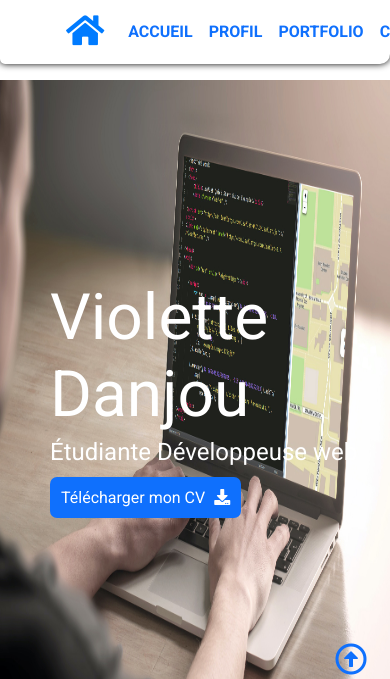
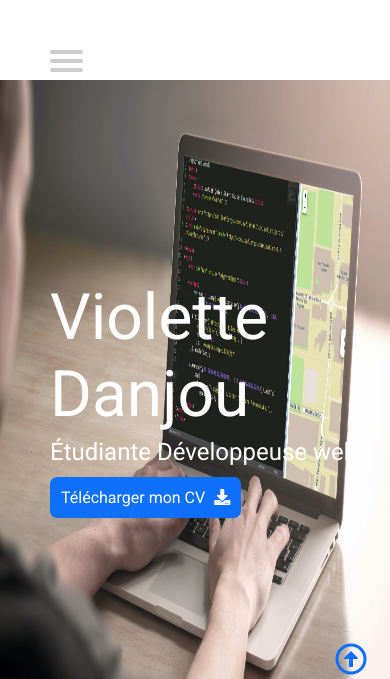
Before and after one commit to violettedanjou/Site_personnel, a PHP site: page / in a window 390 px wide. Shown: the top 679 px of the page. Run offline with PHP 8.4, Linux system fonts and the light colour scheme; some libraries are stand-ins or nearby versions.

Commit message:
Menu hamburger

```diff
--- a/app/public/style.css
+++ b/app/public/style.css
@@ -11,33 +11,119 @@ section
 header
 {
 	position: fixed;
-	height: auto;
 	top: 0;
 	right: 0;
 	left: 0;
 	background-color: #ffffff;
-	box-shadow: 0px 0px 7px #000000;
-	border-radius: 0px 0px 10px 5px;
 	z-index: 500;
 }
-.fa-home
+
+/* Menu hamburger */
+#menuToggle
 {
-	margin-left: 50px;
-	font-size: 1.7em;
+  display: block;
+  position: relative;
+  top: 50px;
+  left: 50px;
+
+  z-index: 1;
+
+  -webkit-user-select: none;
+  user-select: none;
 }
-.navbar.navbar-expand
+#menuToggle a
 {
-	display: flex;
-	justify-content: space-between;
+  text-decoration: none;
+  color: #232323;
+  transition: color 0.3s ease;
 }
-.navbar-nav
+#menuToggle a:hover
 {
-	font-weight: bold;
+  color: tomato;
 }
-.nav-link
+#menuToggle input
 {
-	color: #0f70fd;
+  display: block;
+  width: 40px;
+  height: 32px;
+  position: absolute;
+  top: -7px;
+  left: -5px;
+  cursor: pointer;
+  opacity: 0; /* Cacher la case à cocher */
+  z-index: 2; /* Et placer le hamburger au dessus */
+  -webkit-touch-callout: none;
 }
+#menuToggle span
+{
+  display: block;
+  width: 33px;
+  height: 4px;
+  margin-bottom: 5px;
+  position: relative;
+  background: #cdcdcd;
+  border-radius: 3px;
+  z-index: 1;
+  transform-origin: 4px 0px;
+  transition: transform 0.5s cubic-bezier(0.77,0.2,0.05,1.0),
+              background 0.5s cubic-bezier(0.77,0.2,0.05,1.0),
+              opacity 0.55s ease;
+}
+#menuToggle span:first-child
+{
+  transform-origin: 0% 0%;
+}
+#menuToggle span:nth-last-child(2)
+{
+  transform-origin: 0% 100%;
+}
+
+/* Transformation des tranches de hamburger en croix */
+#menuToggle input:checked ~ span
+{
+  opacity: 1;
+  transform: rotate(45deg) translate(-2px, -1px);
+  background: #232323;
+}
+
+/* Cacher celui du milieu */
+#menuToggle input:checked ~ span:nth-last-child(3)
+{
+  opacity: 0;
+  transform: rotate(0deg) scale(0.2, 0.2);
+}
+
+/* Le dernier va dans l'autre sens */
+#menuToggle input:checked ~ span:nth-last-child(2)
+{
+  transform: rotate(-45deg) translate(0, -1px);
+}
+
+/* Positionnement en haut à gauche */
+#menu
+{
+  position: absolute;
+  width: 300px;
+  margin: -100px 0 0 -50px;
+  padding-top: 125px;
+  background: #ededed;
+  list-style-type: none;
+  -webkit-font-smoothing: antialiased; /* pour arrêter le scintillement du texte dans safari */
+  transform-origin: 0% 0%;
+  transform: translate(-100%, 0);
+  transition: transform 0.5s cubic-bezier(0.77,0.2,0.05,1.0);
+}
+#menu li
+{
+  padding: 10px 0;
+  font-size: 22px;
+}
+/* Glisser de la gauche */
+#menuToggle input:checked ~ ul
+{
+  transform: none;
+}
+
 
 /* BANNIERE */
 .col-12.banner
--- a/app/view/template.php
+++ b/app/view/template.php
@@ -29,32 +29,35 @@
 	<div class="row">
 		<div class="col-12 header">
 			<header>
-				<nav class="navbar navbar-expand">
-				   <a class="navbar-brand" href="#home"><i class="fas fa-home"></i></a>
+				<nav role="navigation">
+				    <div id="menuToggle">
+				   		<input type="checkbox"/>
 
-				   <div>
-					   	<ul class="navbar-nav">
-					      <li class="nav-item active">
-					         <a class="nav-link" href="#home">ACCUEIL</a>
+					   	<span></span>
+					    <span></span>
+					    <span></span>
+
+					   	<ul id="menu">
+					      	<li>
+					         	<a href="#home">ACCUEIL</a>
 					      	</li>
-					      <li class="nav-item">
-					         <a class="nav-link" href="#about">PROFIL</a>
+					      	<li>
+					        	<a href="#about">PROFIL</a>
 					      	</li>
-					      <li class="nav-item">
-					         <a class="nav-link" href="#portfolio">PORTFOLIO</a>
+					      	<li>
+					         	<a href="#portfolio">PORTFOLIO</a>
 					      	</li>
-					      <li class="nav-item">
-					         <a class="nav-link" href="#skills">COMPÉTENCES</a>
+					      	<li>
+					         	<a href="#skills">COMPÉTENCES</a>
 					      	</li>
-					      <li class="nav-item">
-					         <a class="nav-link" href="#career">PARCOURS</a>
+					      	<li>
+					         	<a href="#career">PARCOURS</a>
 					      	</li>
-					      <li class="nav-item">
-					         <a class="nav-link" href="#contact">CONTACT</a>
+					      	<li>
+					         	<a href="#contact">CONTACT</a>
 					      	</li>
 					   </ul>
 				   </div>
-
 				</nav>
 			</header>
 		</div>
```
Lines whose indentation alone changed are shown as unchanged.
